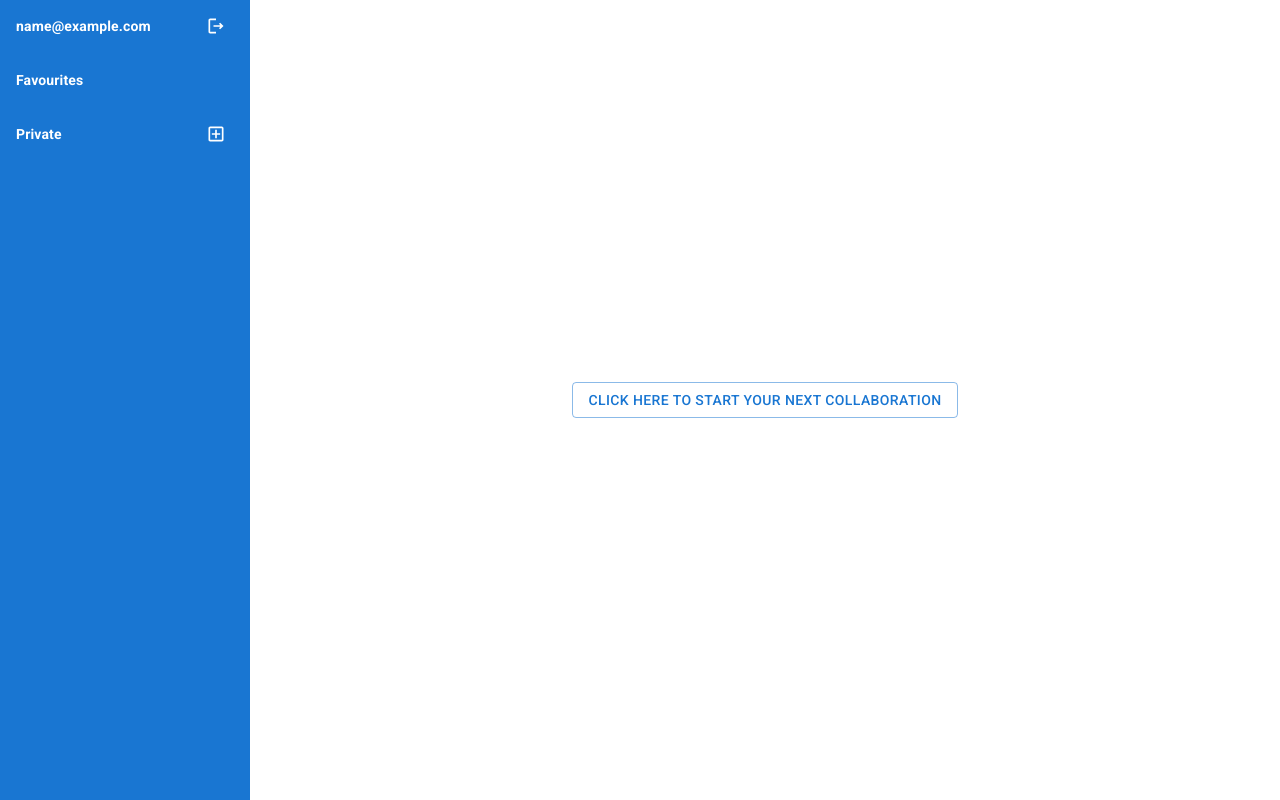
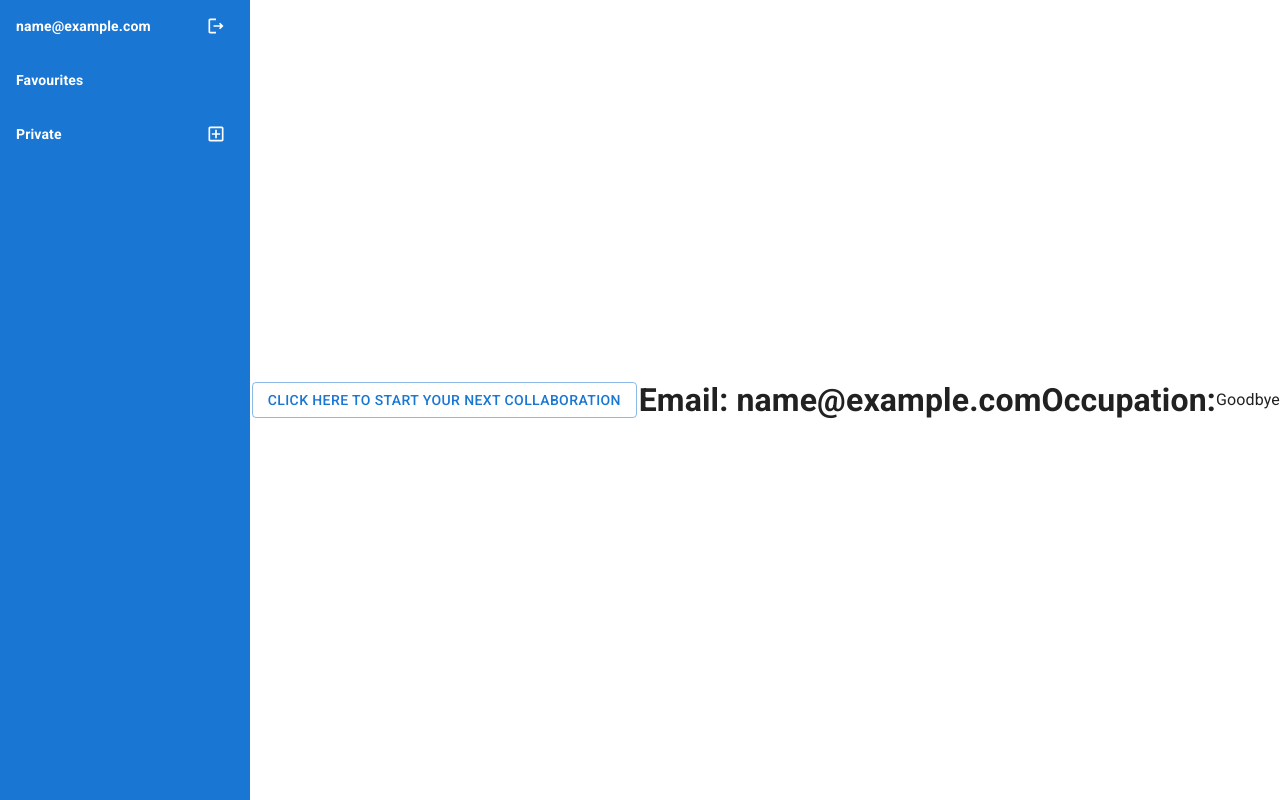
Before and after one commit to shennamt/sync-frontend, a React (Create React App) app: page / in a window 1280 px wide. Built offline with nearby package versions, Linux system fonts and the light colour scheme; sample sign-in values are in the browser's storage; a web font is replaced by a local one.

Commit message:
setting occupation in auth and logic for different users

```diff
--- a/src/context/AuthContext.js
+++ b/src/context/AuthContext.js
@@ -1,37 +1,38 @@
-import { createContext, useReducer, useEffect } from 'react'
+import { createContext, useReducer, useEffect } from "react";
 
-export const AuthContext = createContext()
+export const AuthContext = createContext();
 
 export const authReducer = (state, action) => {
   switch (action.type) {
-    case 'LOGIN':
-      return { user: action.payload }
-    case 'LOGOUT':
-      return { user: null }
+    case "LOGIN":
+      return { user: action.payload };
+    case "LOGOUT":
+      return { user: null };
+    case "SET_OCCUPATION":
+      return { ...state, occupation: action.payload };
     default:
-      return state
+      return state;
   }
-}
+};
 
 export const AuthContextProvider = ({ children }) => {
   const [state, dispatch] = useReducer(authReducer, {
     user: null
-  })
+  });
 
   useEffect(() => {
-    const user = JSON.parse(localStorage.getItem('user'))
+    const user = JSON.parse(localStorage.getItem("user"));
 
     if (user) {
-      dispatch({ type: 'LOGIN', payload: user })
+      dispatch({ type: "LOGIN", payload: user });
     }
-  }, [])
+  }, []);
 
-  console.log('AuthContext state:', state)
+  console.log("AuthContext state:", state);
 
   return (
     <AuthContext.Provider value={{ ...state, dispatch }}>
-      { children }
+      {children}
     </AuthContext.Provider>
-  )
-
-}
+  );
+};
--- a/src/pages/HomePage/HomePage.js
+++ b/src/pages/HomePage/HomePage.js
@@ -1,26 +1,43 @@
-import React from "react"
-import SideNav from "components/CommonUse/SideNav"
-import { Box } from "@mui/material"
-import LoadingButton from '@mui/lab/LoadingButton';
-
+import { useContext, React } from "react";
+import SideNav from "components/CommonUse/SideNav";
+import { Box } from "@mui/material";
+import LoadingButton from "@mui/lab/LoadingButton";
+import { AuthContext } from "context/AuthContext";
 
 const HomePage = () => {
+  const { user } = useContext(AuthContext);
+  let greeting;
+  if (user && user.occupation === "professional") {
+    greeting = "Hello";
+  } else {
+    greeting = "Goodbye";
+  }
+
   return (
-    <div className="HomePage" style={{ display: 'flex', alignItems: 'center' }}>
+    <div className="HomePage" style={{ display: "flex", alignItems: "center" }}>
       <Box>
         <SideNav />
       </Box>
-      <Box sx={{
-        height: '100%',
-        display: 'flex',
-        alignItems: 'center',
-        justifyContent: 'center',
-        flex: 1
-      }}>
+      <Box
+        sx={{
+          height: "100%",
+          display: "flex",
+          alignItems: "center",
+          justifyContent: "center",
+          flex: 1
+        }}
+      >
         <LoadingButton variant="outlined">
           Click here to Start Your Next Collaboration
         </LoadingButton>
       </Box>
+
+      <br />
+      <h1>Email: {user.email}</h1>
+      <br />
+      <h1>Occupation: {user.occupation}</h1>
+      <br />
+      <p>{greeting}</p>
     </div>
   );
 };
```
Also changed, not shown: 1 other file (tests, documents, lock files or other folders).
